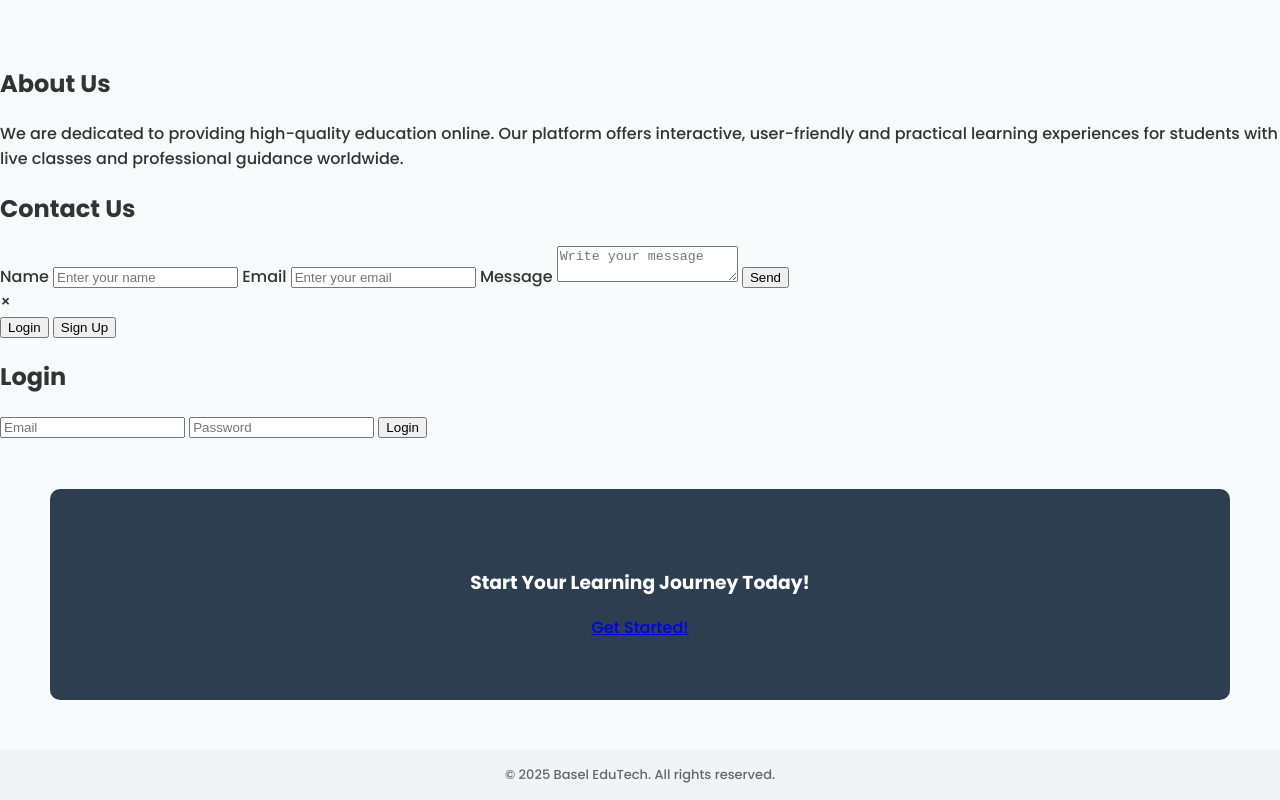
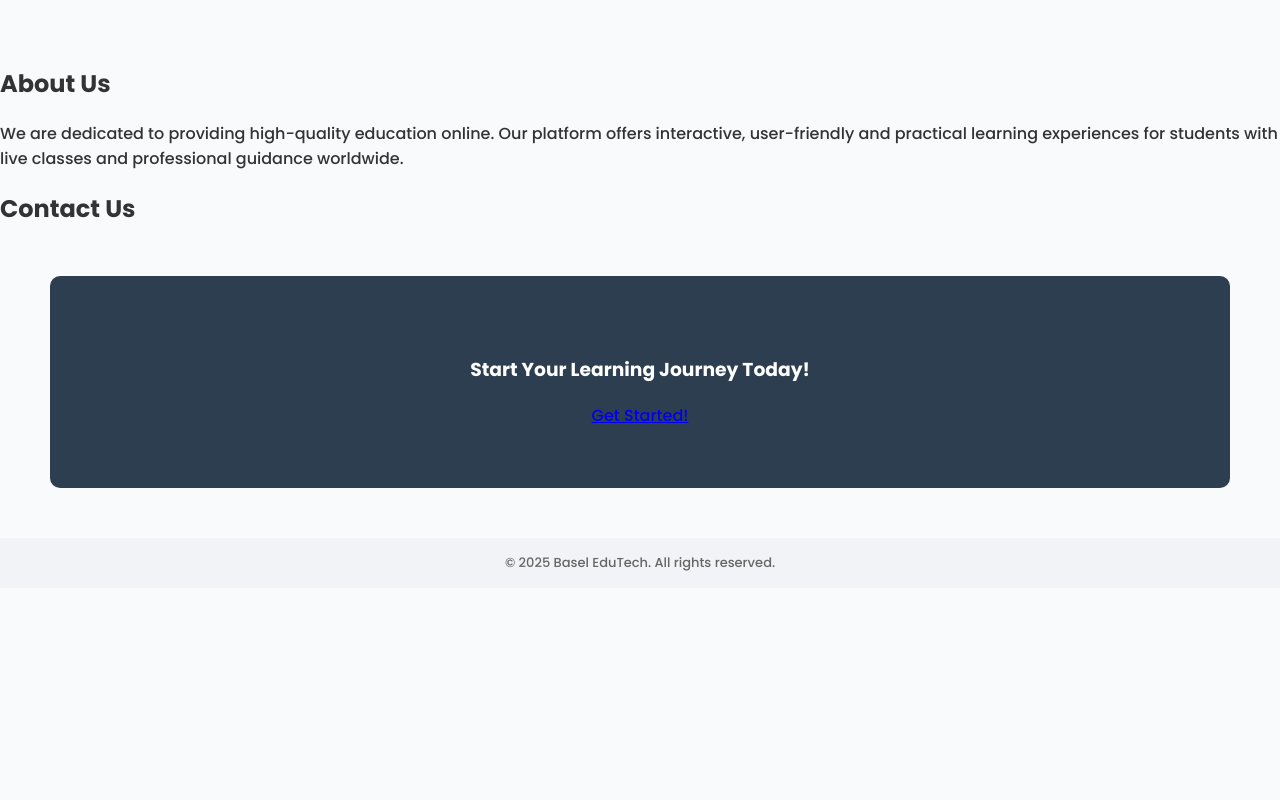
Before and after one commit to Joshith111/Web-EduTech, a plain HTML site: page index.html in a window 1280 px wide. Shown: the part 922-1722 px from the top of the page. After the commit the page ends 1510 px from the top, so only its background shows below. Drawn offline with Linux system fonts and the light colour scheme.

Commit message:
small change

```diff
--- a/index.html
+++ b/index.html
@@ -55,41 +55,7 @@
   <!--Contact Section-->
   <section id="contact">
     <h2>Contact Us</h2>
-    <form>
-      <label>Name</label>
-      <input type="text" placeholder="Enter your name" required>
-      <label>Email</label>
-      <input type="email" placeholder="Enter your email" required>
-      <label>Message</label>
-      <textarea placeholder="Write your message"></textarea>
-      <button type="submit">Send</button>
-    </form>
   </section>
-<!--Login/SignUp model-->
-<div id = "authModel", class = "Model">
-  <div class = "Model-Content"></div>
-  <span class ="Close">&times;</span>
-  <!--tabs-->
-  <div class="tabs">
-    <button class ="tab-btn active" id = "loginTab">Login</button>
-    <button class="tab-btn" id="signupTab">Sign Up</button>
-  </div>
-<!-- Login Form -->
-      <form id="loginForm">
-        <h2>Login</h2>
-        <input type="email" placeholder="Email" required>
-        <input type="password" placeholder="Password" required>
-        <button type="submit">Login</button>
-      </form>
- <!-- Signup Form -->
-      <form id="signupForm" style="display:none;">
-        <h2>Sign Up</h2>
-        <input type="text" placeholder="Full Name" required>
-        <input type="email" placeholder="Email" required>
-        <input type="password" placeholder="Password" required>
-        <button type="submit">Sign Up</button>
-      </form>
-    </div>
 </div>
 <script>
     //model js
```
